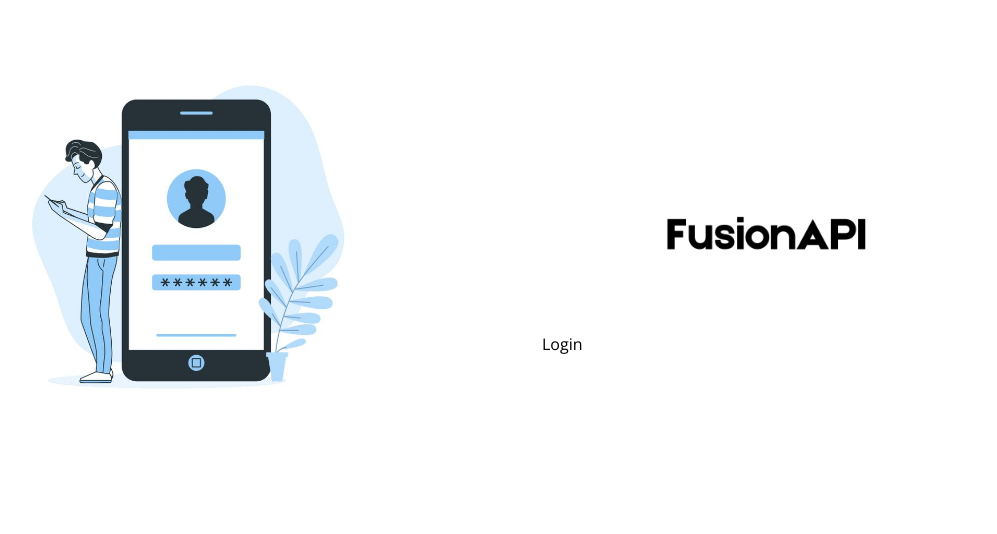
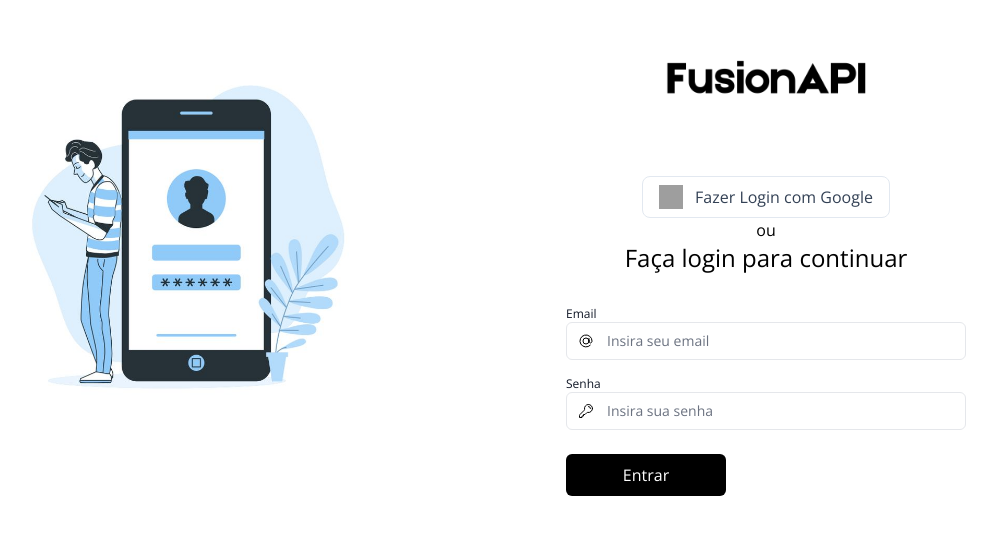
Before and after one commit to Dataflare-AI/frontendNext, a Next.js app: page /login in a window 1280 px wide. Shown: the part 156-690 px from the top of the page, without its empty margins (130-1127 px from the left). Built offline with nearby package versions, Linux system fonts and the light colour scheme; grey boxes are pictures that could not be loaded; a web font is replaced by a local one.

Commit message:
Update authentication options and login form

```diff
--- a/src/app/dashboard/(overview)/page.tsx
+++ b/src/app/dashboard/(overview)/page.tsx
@@ -10,8 +10,8 @@
   // const session = useSession();
   return (
     <div>
-      {/* <div>{session?.data?.user?.name}</div>
-      <button onClick={() => signOut()}>Logout</button> */}
+      {/* <div>{session?.data?.user?.name}</div> */}
+      {/* <button onClick={() => signOut()}>Logout</button> */}
       <div className={styles.wrapper}>
         <div className={styles.main}>
           <div className={styles.cards}>
--- a/src/app/dashboard/layout.tsx
+++ b/src/app/dashboard/layout.tsx
@@ -6,12 +6,15 @@
 import "src/app/globals.css";
 import SessionProvider from "../SessionProvider";
 
-interface LayoutProps {
-  children: ReactNode;
-}
-
-const Layout: React.FC<LayoutProps> = ({ children }) => {
+export default function RootLayout({
+  children,
+}: {
+  children: React.ReactNode;
+}) {
   return (
+    <html lang="en">
+      <body>
+        <SessionProvider>
           <div className={styles.container}>
             <div className={styles.menu}>
               <Sidebar />
@@ -22,7 +25,8 @@
               <Footer />
             </div>
           </div>
+        </SessionProvider>
+      </body>
+    </html>
   );
-};
-
-export default Layout;
+}
--- a/src/app/ui/login/loginForm/loginForm.tsx
+++ b/src/app/ui/login/loginForm/loginForm.tsx
@@ -1,9 +1,16 @@
 "use client";
 
 import { signIn } from "next-auth/react";
+import { useRouter } from "next/navigation";
+import React, { useState } from "react";
+
+import { useFormState } from "react-dom";
 import Image from "next/image";
 
 export default function LoginForm() {
+  const [email, setEmail] = useState("");
+  const [password, setPassword] = useState("");
+  const router = useRouter();
   return (
     <form>
       <div className="flex flex-col md:flex-row h-screen">
@@ -27,8 +34,110 @@
                 quality={100}
                 className="mx-auto"
               />
+              <button
+                onClick={() => signIn("google")}
+                className="mx-auto px-4 py-2 border flex gap-3 border-slate-200 dark:border-slate-700 rounded-lg text-slate-700 dark:text-slate-200 hover:border-slate-400 dark:hover:border-slate-500 hover:text-slate-900 dark:hover:text-slate-300 hover:shadow transition duration-150"
+              >
+                <Image
+                  className="w-6 h-6"
+                  src="https://www.svgrepo.com/show/475656/google-color.svg"
+                  loading="lazy"
+                  width={200}
+                  height={60}
+                  alt="google logo"
+                />
+                <span>Fazer Login com Google</span>
+              </button>
+              <div>ou</div>
+              <h1 className="text-2xl">Faça login para continuar</h1>
             </div>
-            <button onClick={() => signIn("google")}>Login</button>
+            <div className="w-full">
+              <div className="rounded-lg px-6 pb-4">
+                <div className="w-full mt-8">
+                  <label
+                    className="block text-xs font-medium text-gray-900"
+                    htmlFor="email"
+                  >
+                    Email
+                  </label>
+                  <div className="relative">
+                    <input
+                      className="peer block w-full rounded-md border border-gray-200 py-2 pl-10 text-sm outline-2 placeholder:text-gray-500"
+                      id="email"
+                      name="email"
+                      type="email"
+                      autoComplete="email"
+                      placeholder="Insira seu email"
+                      onChange={(e) => setEmail(e.target.value)}
+                      required
+                    />
+                    <svg
+                      xmlns="http://www.w3.org/2000/svg"
+                      fill="none"
+                      viewBox="0 0 24 24"
+                      strokeWidth={1.5}
+                      stroke="currentColor"
+                      className="w-4 h-4 text-black absolute left-3 top-1/2 transform -translate-y-1/2"
+                    >
+                      <path
+                        strokeLinecap="round"
+                        strokeLinejoin="round"
+                        d="M16.5 12a4.5 4.5 0 1 1-9 0 4.5 4.5 0 0 1 9 0Zm0 0c0 1.657 1.007 3 2.25 3S21 13.657 21 12a9 9 0 1 0-2.636 6.364M16.5 12V8.25"
+                      />
+                    </svg>
+                  </div>
+                </div>
+                <div className="mt-4">
+                  <label
+                    className="block text-xs font-medium text-gray-900"
+                    htmlFor="password"
+                  >
+                    Senha
+                  </label>
+                  <div className="relative">
+                    <input
+                      className="peer block w-full rounded-md border border-gray-200 py-2 pl-10 pr-8 text-sm outline-2 placeholder:text-gray-500"
+                      id="password"
+                      name="password"
+                      type="password"
+                      autoComplete="current-password"
+                      onChange={(e) => setPassword(e.target.value)}
+                      placeholder="Insira sua senha"
+                      required
+                      minLength={6}
+                    />
+                    <svg
+                      xmlns="http://www.w3.org/2000/svg"
+                      fill="none"
+                      viewBox="0 0 24 24"
+                      strokeWidth={1.5}
+                      stroke="currentColor"
+                      className="w-4 h-4 text-black absolute left-3 top-1/2 transform -translate-y-1/2"
+                    >
+                      <path
+                        strokeLinecap="round"
+                        strokeLinejoin="round"
+                        d="M15.75 5.25a3 3 0 0 1 3 3m3 0a6 6 0 0 1-7.029 5.912c-.563-.097-1.159.026-1.563.43L10.5 17.25H8.25v2.25H6v2.25H2.25v-2.818c0-.597.237-1.17.659-1.591l6.499-6.499c.404-.404.527-1 .43-1.563A6 6 0 1 1 21.75 8.25Z"
+                      />
+                    </svg>
+                  </div>
+                </div>
+                <button
+                  onClick={() =>
+                    signIn("credentials", {
+                      email,
+                      password,
+                      redirect: true,
+                      callbackUrl: "/dashboard",
+                    })
+                  }
+                  disabled={!email || !password}
+                  className="hover:bg-white hover:border-black hover:text-black hover:transition-colors mt-6 w-40 rounded-md bg-black py-2 text-white border border-transparent transition-border"
+                >
+                  Entrar
+                </button>
+              </div>
+            </div>
           </div>
         </div>
       </div>
```
Also changed, not shown: pages/api/auth/[...nextauth].ts (+10 -1 lines). Lines whose indentation alone changed are shown as unchanged.
